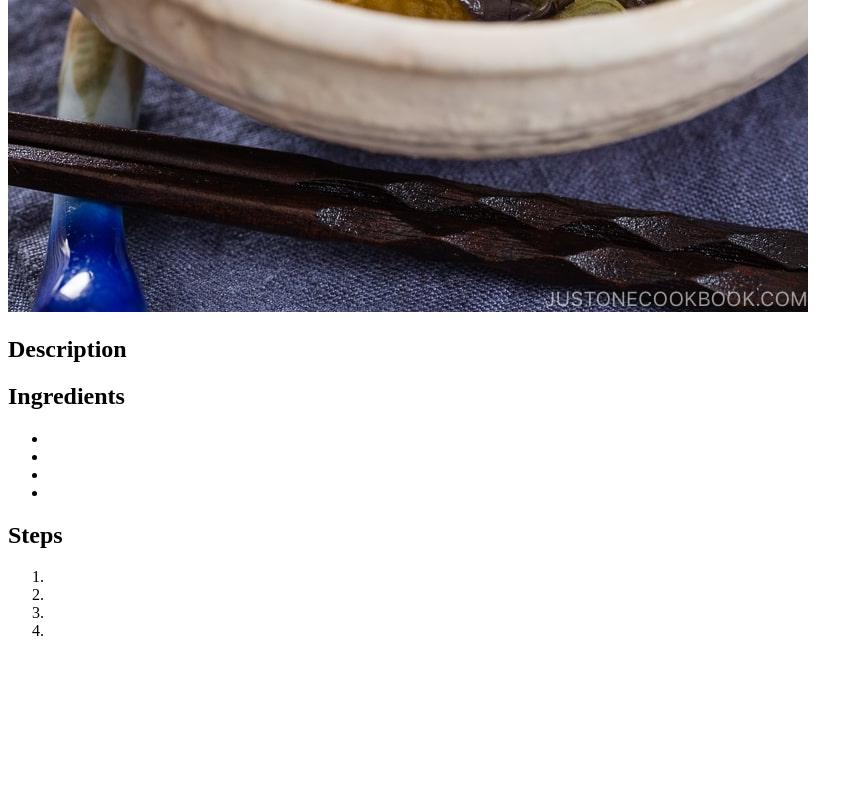
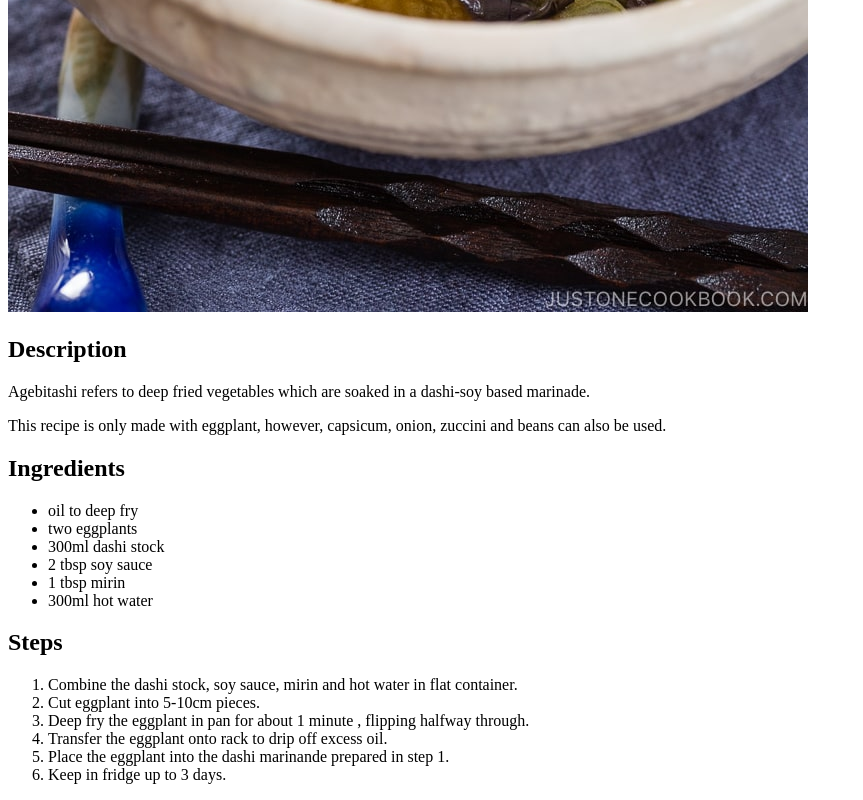
Before and after one commit to sj3939/odin-recipes, a plain HTML site: page recipes/agebitashi.html in a window 1280 px wide. Shown: the part 968-1768 px from the top of the page, without its empty margins (0-863 px from the left). Before the commit the page ends 1624 px from the top, so only its background shows below. Drawn offline with Linux system fonts and the light colour scheme.

Commit message:
add description, indgredients and steps

```diff
--- a/recipes/agebitashi.html
+++ b/recipes/agebitashi.html
@@ -9,21 +9,26 @@
         <h1>Agebitashi</h1>
             <img src="../images/agebitashi.jpg" alt="image of eggplant agebitashi">
         <h2>Description</h2>
-            <p></p>
-            <p></p>
+            <p>Agebitashi refers to deep fried vegetables which are soaked in a dashi-soy based marinade.</p>
+            <p>This recipe is only made with eggplant, however, capsicum, onion, zuccini and beans can also be used.  </p>
         <h2>Ingredients</h2>
             <ul>
-                <li></li>
-                <li></li>
-                <li></li>
-                <li></li>
+                <li>oil to deep fry</li>
+                <li>two eggplants</li>
+                <li>300ml dashi stock</li>
+                <li>2 tbsp soy sauce</li>
+                <li>1 tbsp mirin</li>
+                <li>300ml hot water</li>
             </ul>
         <h2>Steps</h2>
             <ol>
-                <li></li>
-                <li></li>
-                <li></li>
-                <li></li>
+                <li>Combine the dashi stock, soy sauce, mirin and hot water in flat container.</li>
+                <li>Cut eggplant into 5-10cm pieces.</li>
+                <li>Deep fry the eggplant in pan for about 1 minute , flipping halfway through.</li>
+                <li>Transfer the eggplant onto rack to drip off excess oil. </li>
+                <li>Place the eggplant into the dashi marinande prepared in step 1.</li>
+                <li>Keep in fridge up to 3 days.
+                </li>
             </ol>
         <p></p>
     </body>
```
Also changed, not shown: recipes/japanesecurry.html (+15 -10 lines), recipes/pancakes.html (+20 -10 lines).
